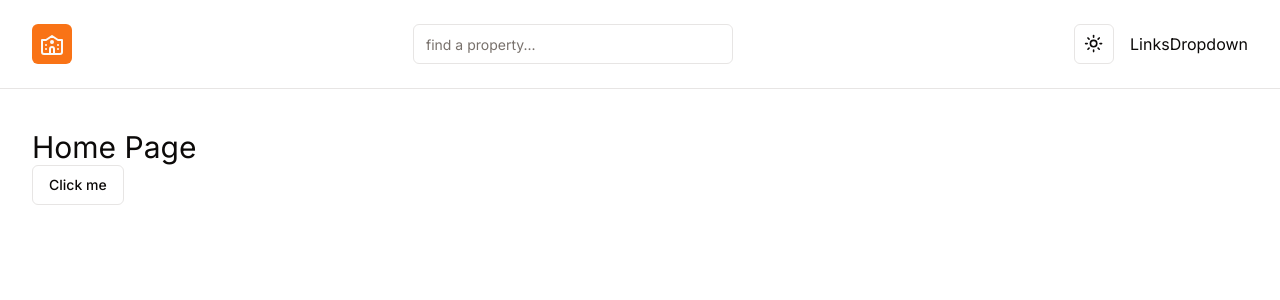
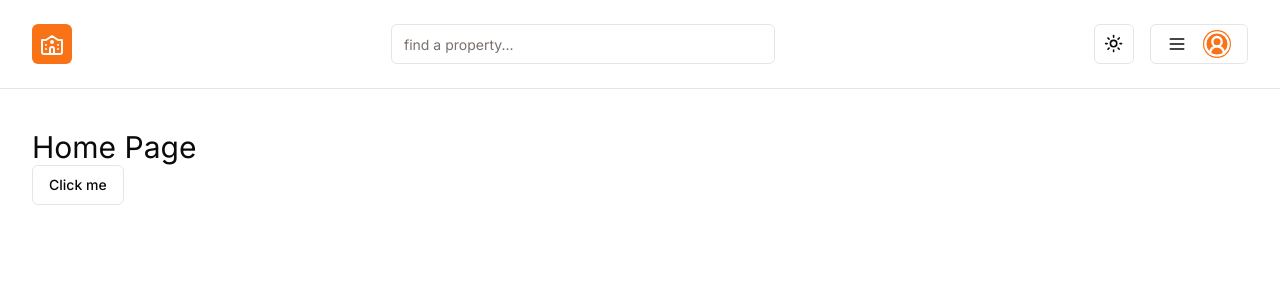
Before and after one commit to samincgs/valeria, a Next.js app: page / in a window 1280 px wide. Shown: the top 300 px of the page. Built offline with nearby package versions, Linux system fonts and the light colour scheme.

Commit message:
navbar is now complete

```diff
--- a/components/navbar/LinksDropdown.tsx
+++ b/components/navbar/LinksDropdown.tsx
@@ -1,4 +1,36 @@
+import {
+  DropdownMenu,
+  DropdownMenuContent,
+  DropdownMenuItem,
+  DropdownMenuLabel,
+  DropdownMenuSeparator,
+  DropdownMenuTrigger,
+} from '@/components/ui/dropdown-menu';
+import Link from 'next/link';
+import { links } from '@/utils/links';
+import { Button } from '../ui/button';
+import { Menu } from 'lucide-react';
+import UserIcon from './UserIcon';
+
 const LinksDropdown = () => {
-  return <div>LinksDropdown</div>;
+  return (
+    <DropdownMenu>
+      <DropdownMenuTrigger asChild>
+        <Button variant='outline' className='flex items-center gap-x-4'>
+          <Menu className='w-5 h-5' />
+          <UserIcon />
+        </Button>
+      </DropdownMenuTrigger>
+      <DropdownMenuContent className='w-52' sideOffset={10}>
+        {links.map((link) => (
+          <DropdownMenuItem key={link.href}>
+            <Link href={link.href} className='capitalize '>
+              {link.label}
+            </Link>
+          </DropdownMenuItem>
+        ))}
+      </DropdownMenuContent>
+    </DropdownMenu>
+  );
 };
 export default LinksDropdown;
--- a/components/navbar/NavSearch.tsx
+++ b/components/navbar/NavSearch.tsx
@@ -5,7 +5,7 @@ const NavSearch = () => {
     <Input
       type='text'
       placeholder='find a property...'
-      className='max-w-xs dark:bg-secondary'
+      className='hidden sm:block max-w-sm dark:bg-secondary'
     />
   );
 };
--- a/components/navbar/Navbar.tsx
+++ b/components/navbar/Navbar.tsx
@@ -7,7 +7,7 @@ import UserIcon from './UserIcon';
 const Navbar = () => {
   return (
     <nav className='border-b'>
-      <div className='container flex flex-col sm:flex-row sm:justify-between sm:items-center gap-4 py-6'>
+      <div className='container flex flex-row justify-between items-center gap-4 py-6'>
         <Logo />
         <NavSearch />
         <div className='flex gap-4 items-center'>
```
